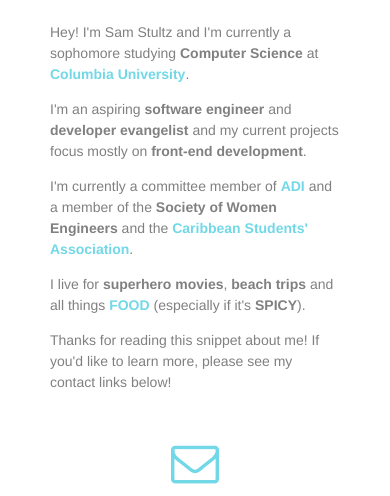
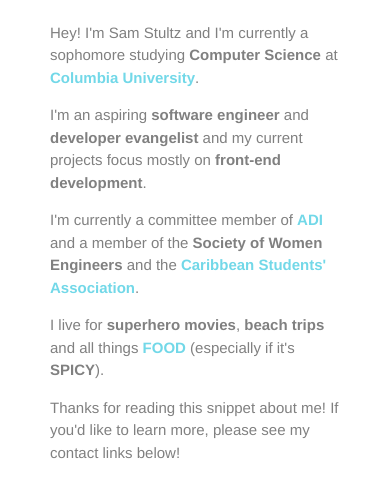
Before and after one commit to samanthaks/samanthaks.github.io, a plain HTML site: page index.html in a window 390 px wide. Shown: the part 152-648 px from the top of the page. Drawn offline with Linux system fonts and the light colour scheme.

Commit message:
css and google analytics

```diff
--- a/index.html
+++ b/index.html
@@ -7,18 +7,6 @@
         <meta content='width=device-width, initial-scale=1.0, maximum-scale=1.0, user-scalable=0' name='viewport' />
         <link rel="stylesheet" type="text/css" href="/style.css">
         <link rel="stylesheet" href="https://maxcdn.bootstrapcdn.com/font-awesome/4.4.0/css/font-awesome.min.css">
-
-        <!---- Google Analytics---->
-        <script>
-        (function(i,s,o,g,r,a,m){i['GoogleAnalyticsObject']=r;i[r]=i[r]||function(){
-        (i[r].q=i[r].q||[]).push(arguments)},i[r].l=1*new Date();a=s.createElement(o),
-        m=s.getElementsByTagName(o)[0];a.async=1;a.src=g;m.parentNode.insertBefore(a,m)
-        })(window,document,'script','//www.google-analytics.com/analytics.js','ga');
-
-        ga('create', 'UA-69587025-1', 'auto');
-        ga('send', 'pageview');
-
-        </script>
   </head>
 
 <body>
@@ -31,8 +19,22 @@
             <p>I'm an aspiring <strong>software engineer</strong> and <strong>developer evangelist</strong> and my current projects focus mostly on <strong>front-end development</strong>.</p>
             <p>I'm currently a committee member of <a href="https://adicu.com/" target="_blank"><strong>ADI</strong></a> and a member of the <strong>Society of Women Engineers</strong> and the <a href="http://www.columbia.edu/cu/carib/" target="_blank"><strong>Caribbean Students' Association</strong></a>.</p>
             <p>I live for <strong> superhero movies</strong>, <strong>beach trips</strong> and all things <a href="http://www.buzzfeed.com/alisonroman/17-nyc-noodles-you-have-to-try-before-you-die" target="_blank"><strong>FOOD</strong></a> (especially if it's <strong>SPICY</strong>).</p>
-        <p>Thanks for reading this snippet about me! If you'd like to learn more, please see my contact links below!
-        </p>
+            <p>Thanks for reading this snippet about me! If you'd like to learn more, please see my contact links below!
+            </p>
+
+
+
+            <!---- Google Analytics---->
+            <script>
+            (function(i,s,o,g,r,a,m){i['GoogleAnalyticsObject']=r;i[r]=i[r]||function(){
+            (i[r].q=i[r].q||[]).push(arguments)},i[r].l=1*new Date();a=s.createElement(o),
+            m=s.getElementsByTagName(o)[0];a.async=1;a.src=g;m.parentNode.insertBefore(a,m)
+            })(window,document,'script','//www.google-analytics.com/analytics.js','ga');
+
+            ga('create', 'UA-69587025-1', 'auto');
+            ga('send', 'pageview');
+
+            </script>
         </div>
         <footer>
             <div>
--- a/style.css
+++ b/style.css
@@ -81,7 +81,7 @@
 
 /* Mobile Integration */
 
-@media all and (max-width: 850px) {
+@media all and (max-width: 900px) {
     body{
         background: none;
         height:auto;
@@ -93,7 +93,7 @@
         width: 100%;
     }
     p{
-        font-size: 14px;
+        font-size: 15px;
     }
 
 @media all and (max-width: 680px) {
```
